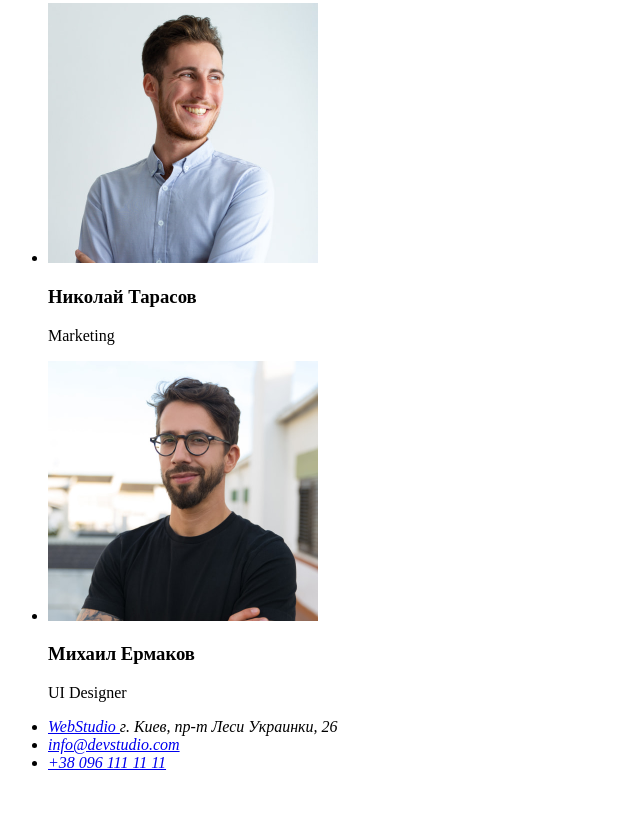
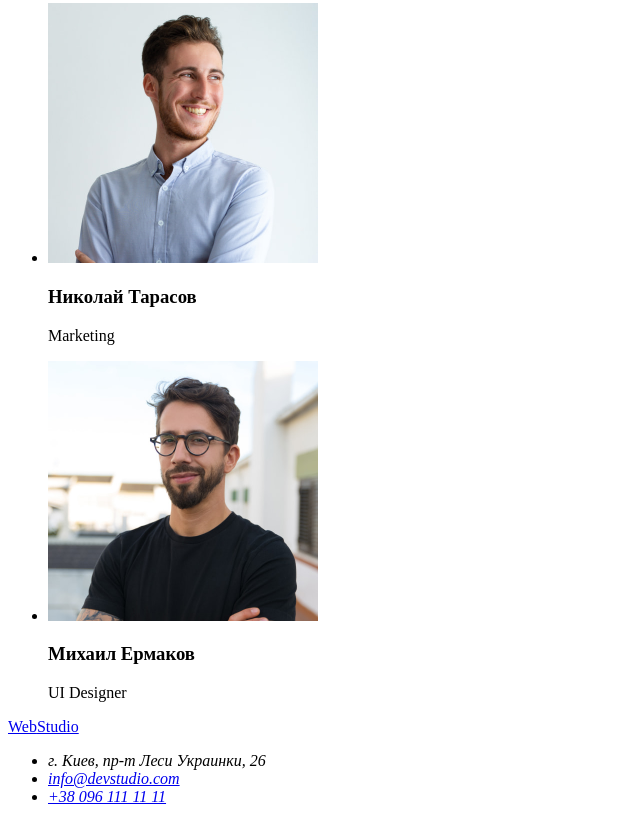
Before and after one commit to shulsergio/goit-markup-hw-01, a plain HTML site: page index.html in a window 1280 px wide. Shown: the part 2333-3155 px from the top of the page, without its empty margins (0-640 px from the left). Before the commit the page ends 3121 px from the top, so only its background shows below. Drawn offline with Linux system fonts and the light colour scheme.

Commit message:
Update index.html

```diff
--- a/index.html
+++ b/index.html
@@ -100,12 +100,10 @@
       </section>
     </main>
     <footer>
+      <a href="/#"> <span class="name-company-logo">Web</span>Studio </a>
       <address class="adress-footer">
         <ul>
-          <li>
-            <a href="/#"> <span class="name-company-logo">Web</span>Studio </a>
-            г. Киев, пр-т Леси Украинки, 26
-          </li>
+          <li>г. Киев, пр-т Леси Украинки, 26</li>
           <li><a href="mailto:info@devstudio.com">info@devstudio.com</a></li>
           <li><a href="tel:+380961111111">+38 096 111 11 11</a></li>
         </ul>
```
